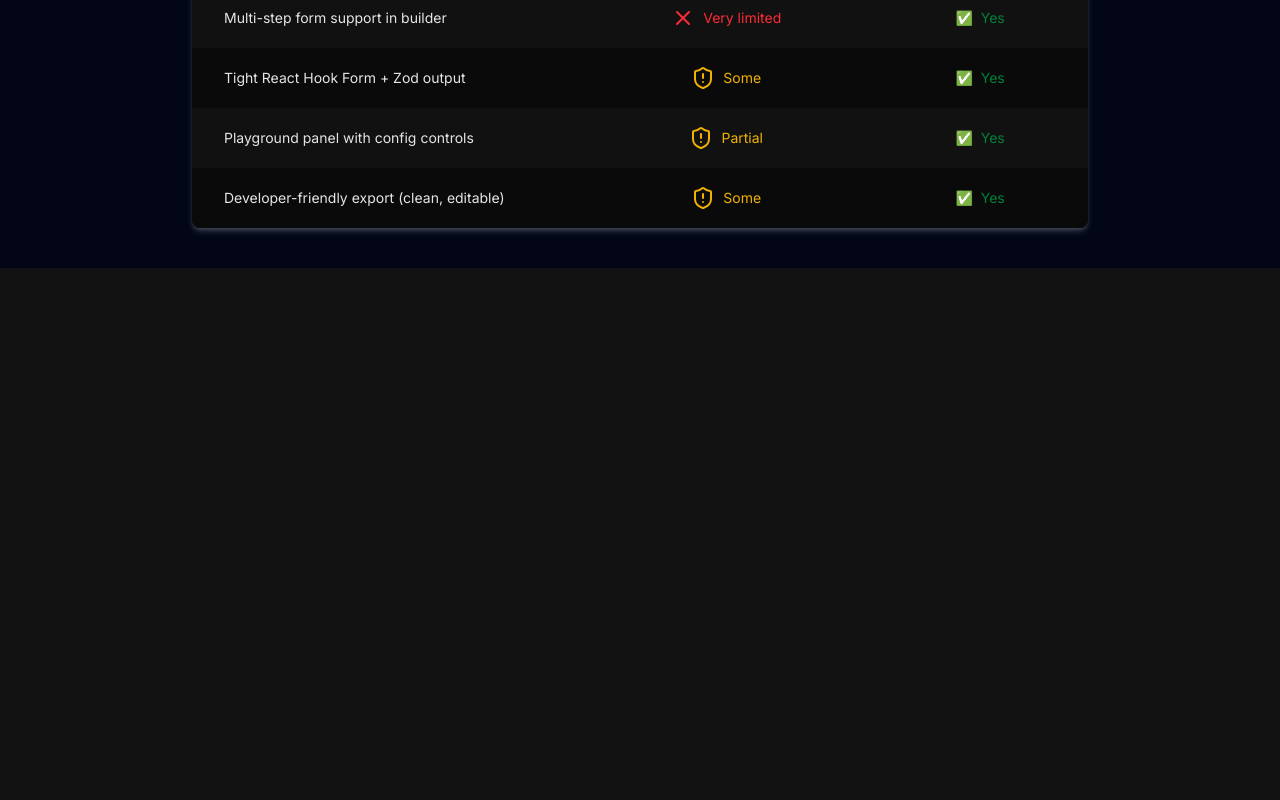
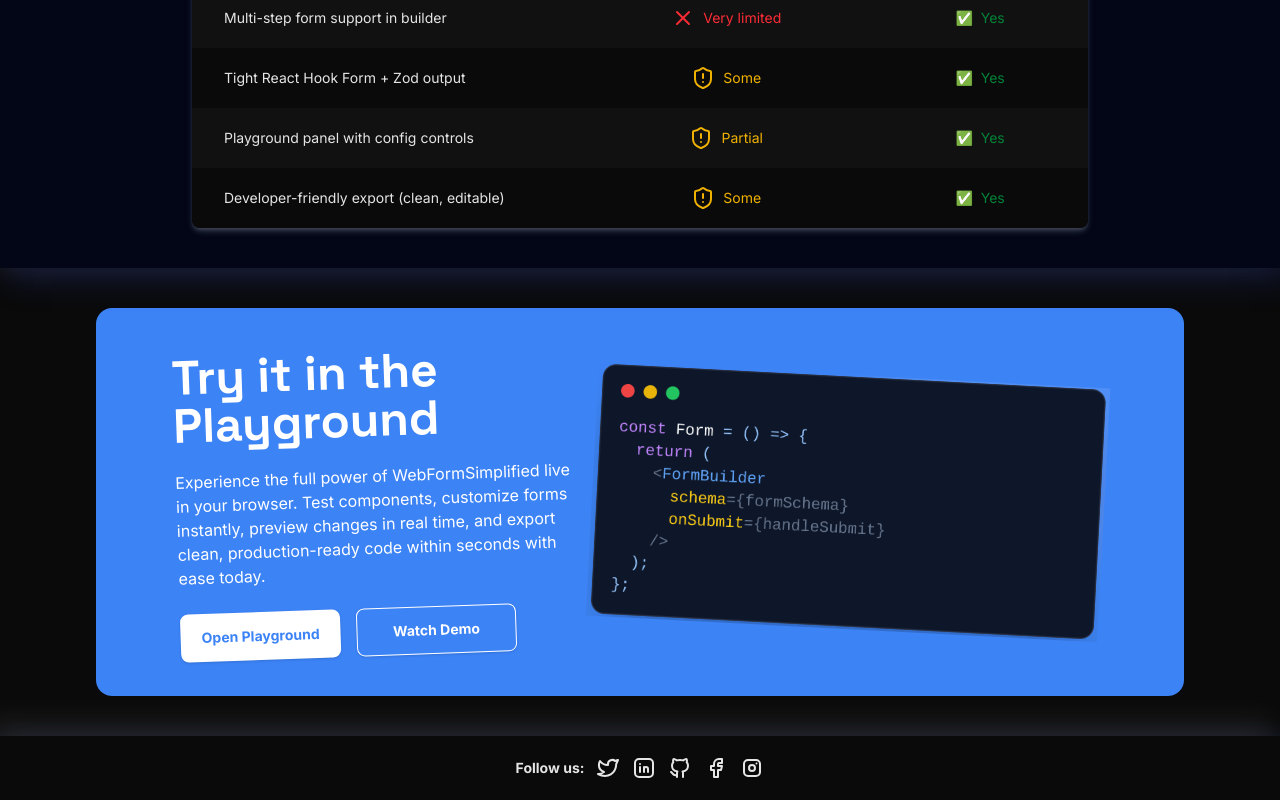
Before and after one commit to Pratik-Kumar-621/webformsimplified, a Next.js app: page / in a window 1280 px wide. Shown: the part 2862-3662 px from the top of the page. Before the commit the page ends 3130 px from the top, so only its background shows below. Built offline with nearby package versions, Linux system fonts and the light colour scheme; no server answers.

Commit message:
Landing Completed

```diff
--- a/app/(landing)/page.tsx
+++ b/app/(landing)/page.tsx
@@ -2,10 +2,12 @@
 
 import HeroSection from "@/components/landing/hero/HeroSection";
 import FeatureBento from "@/components/landing/features/Features";
-import Navbar from "@/components/landing/navbar/Navbar";
+import Navbar from "@/components/navbar/Navbar";
 import { useEffect, useState } from "react";
 import MajorComponents from "@/components/landing/majorComponents/MajorComponents";
 import Usp from "@/components/landing/usp/Usp";
+import Playground from "@/components/landing/Playground";
+import Footer from "@/components/Footer";
 
 export default function LandingPage() {
   const [mounted, setMounted] = useState<boolean>(false);
@@ -25,6 +27,8 @@
       <MajorComponents />
       <FeatureBento />
       <Usp />
+      <Playground />
+      <Footer />
     </div>
   );
 }
--- /dev/null
+++ b/components/Footer.tsx
@@ -0,0 +1,65 @@
+import {
+  IconBrandFacebook,
+  IconBrandGithub,
+  IconBrandInstagram,
+  IconBrandLinkedin,
+  IconBrandTwitter,
+} from "@tabler/icons-react";
+import { motion, useInView } from "motion/react";
+import Link from "next/link";
+import { useRef } from "react";
+
+const footersocials = [
+  {
+    name: <IconBrandTwitter />,
+    url: "/",
+  },
+  {
+    name: <IconBrandLinkedin />,
+    url: "/",
+  },
+  {
+    name: <IconBrandGithub />,
+    url: "/",
+  },
+  {
+    name: <IconBrandFacebook />,
+    url: "/",
+  },
+  {
+    name: <IconBrandInstagram />,
+    url: "/",
+  },
+];
+
+const Footer = () => {
+  const ref = useRef(null);
+  const isInView = useInView(ref, { margin: "-40px" });
+  return (
+    <motion.footer
+      ref={ref}
+      initial={{ y: -30, opacity: 0 }}
+      animate={isInView ? { y: 0, opacity: 1 } : { y: -30, opacity: 0 }}
+      transition={{ duration: 0.25, ease: "easeInOut" }}
+      className="flex items-center justify-center bg-(--background) px-6 py-5 shadow-[-10px_-10px_30px_4px_rgba(0,0,0,0.1),10px_10px_30px_4px_rgba(45,78,255,0.15)] dark:shadow-[-10px_-10px_30px_4px_rgba(255,255,255,0.1),10px_10px_30px_4px_rgba(45,78,255,0.15)]"
+    >
+      <div className="flex items-center gap-3">
+        <strong className="text-sm">Follow us: </strong>
+        <div className="flex gap-3">
+          {footersocials.map((item, idx) => (
+            <div
+              className="transition-all duration-300 ease-in-out hover:scale-130"
+              key={idx}
+            >
+              <Link target="_blank" href={item.url}>
+                {item.name}
+              </Link>
+            </div>
+          ))}
+        </div>
+      </div>
+    </motion.footer>
+  );
+};
+
+export default Footer;
--- /dev/null
+++ b/components/landing/Playground.tsx
@@ -0,0 +1,60 @@
+import Image from "next/image";
+import { Button } from "../ui/button";
+import Link from "next/link";
+import { useRef } from "react";
+import { motion, useInView } from "motion/react";
+
+const Playground = () => {
+  const ref = useRef(null);
+  const isInView = useInView(ref, {
+    margin: "-30px",
+  });
+  return (
+    <div className="">
+      <motion.div
+        ref={ref}
+        initial={{ scale: 0.85 }}
+        animate={isInView ? { scale: 1 } : { scale: 0.85 }}
+        transition={{ duration: 0.3, ease: "linear" }}
+        className="mx-8 my-10 flex flex-col items-center justify-center gap-5 rounded-2xl bg-(--button) px-10 py-10 md:mx-16 md:px-16 lg:mx-24 lg:flex-row lg:px-20"
+      >
+        <div className="col-span-full flex w-full -rotate-2 flex-col items-center gap-2 md:col-span-3 lg:items-start">
+          <h2 className="text-center text-5xl font-bold text-white lg:text-left">
+            Try it in the Playground
+          </h2>
+          <p className="mt-3 block text-center text-white lg:text-left">
+            Experience the full power of WebFormSimplified live in your browser.
+            Test components, customize forms instantly, preview changes in real
+            time, and export clean, production-ready code within seconds with
+            ease today.
+          </p>
+          <div className="mt-4 flex items-center gap-4">
+            <Button
+              variant="default"
+              className="h-12 w-40 cursor-pointer rounded-lg bg-white px-5 font-bold text-(--button) transition-all duration-300 ease-in-out hover:bg-white/80"
+            >
+              <Link href="/">Open Playground</Link>
+            </Button>
+            <Button
+              variant="default"
+              className="h-12 w-40 cursor-pointer rounded-lg border border-white px-5 font-bold text-white transition-all duration-300 ease-in-out hover:border-white/80 hover:text-white/80"
+            >
+              Watch Demo
+            </Button>
+          </div>
+        </div>
+        <div className="col-span-full rotate-3 md:col-span-2">
+          <Image
+            src="/assets/playground-code.png"
+            width={1200}
+            height={900}
+            className="min-h-60 min-w-100"
+            alt="Playground"
+          />
+        </div>
+      </motion.div>
+    </div>
+  );
+};
+
+export default Playground;
--- a/components/landing/navbar/NavActionItems.tsx
+++ b/components/navbar/NavActionItems.tsx
@@ -1,5 +1,5 @@
 "use client";
-import React, { useState } from "react";
+import { useState } from "react";
 import { navActionItems } from "./navLinks";
 import Link from "next/link";
 import { Button } from "@/components/ui/button";
```
Also changed, not shown: components/navbar/NavLinkItems.tsx (renamed from components/landing/navbar/NavLinkItems.tsx), components/navbar/Navbar.tsx (renamed from components/landing/navbar/Navbar.tsx), components/navbar/navLinks.ts (renamed from components/landing/navbar/navLinks.ts), public/assets/playground-code.png (added).
